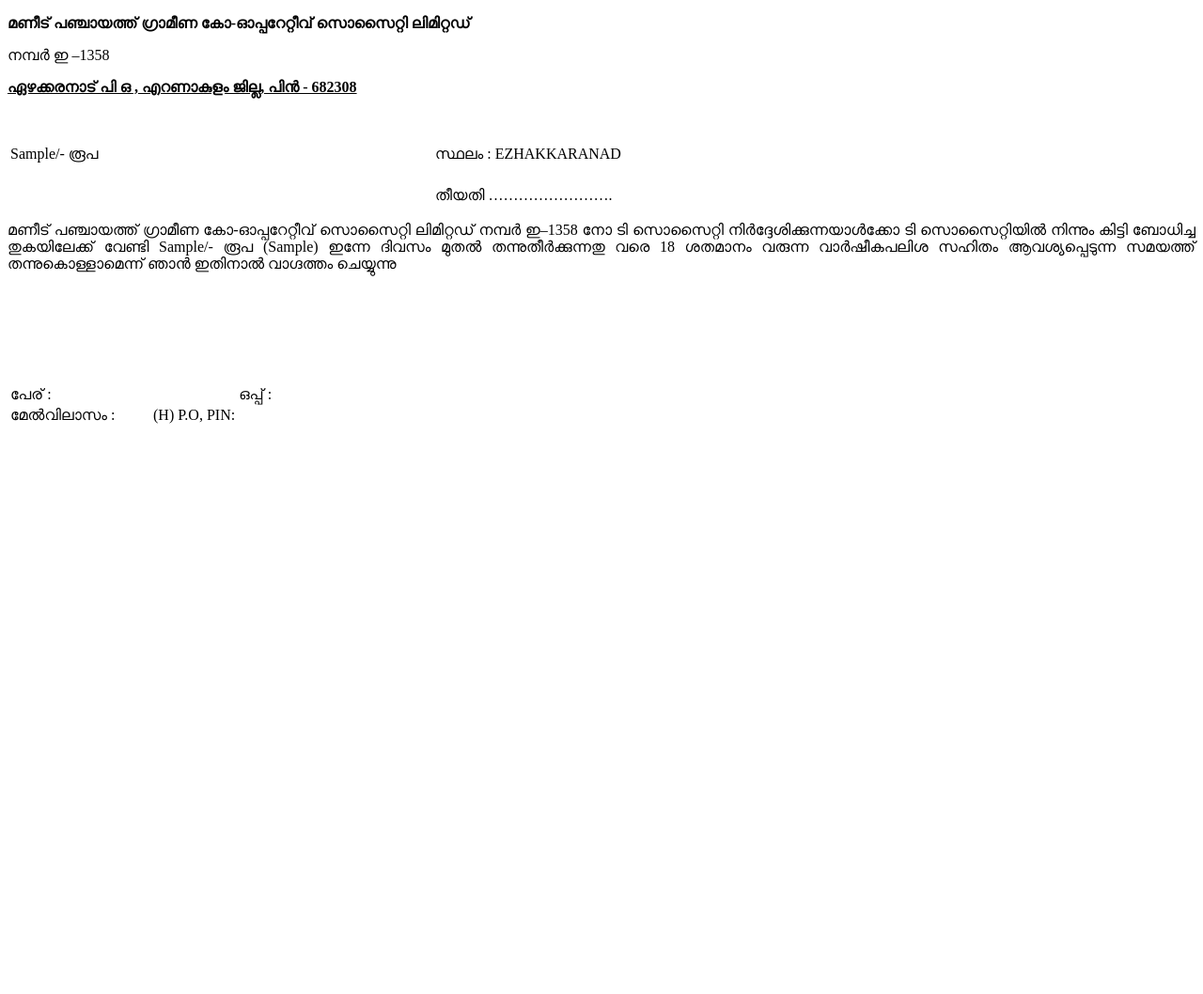
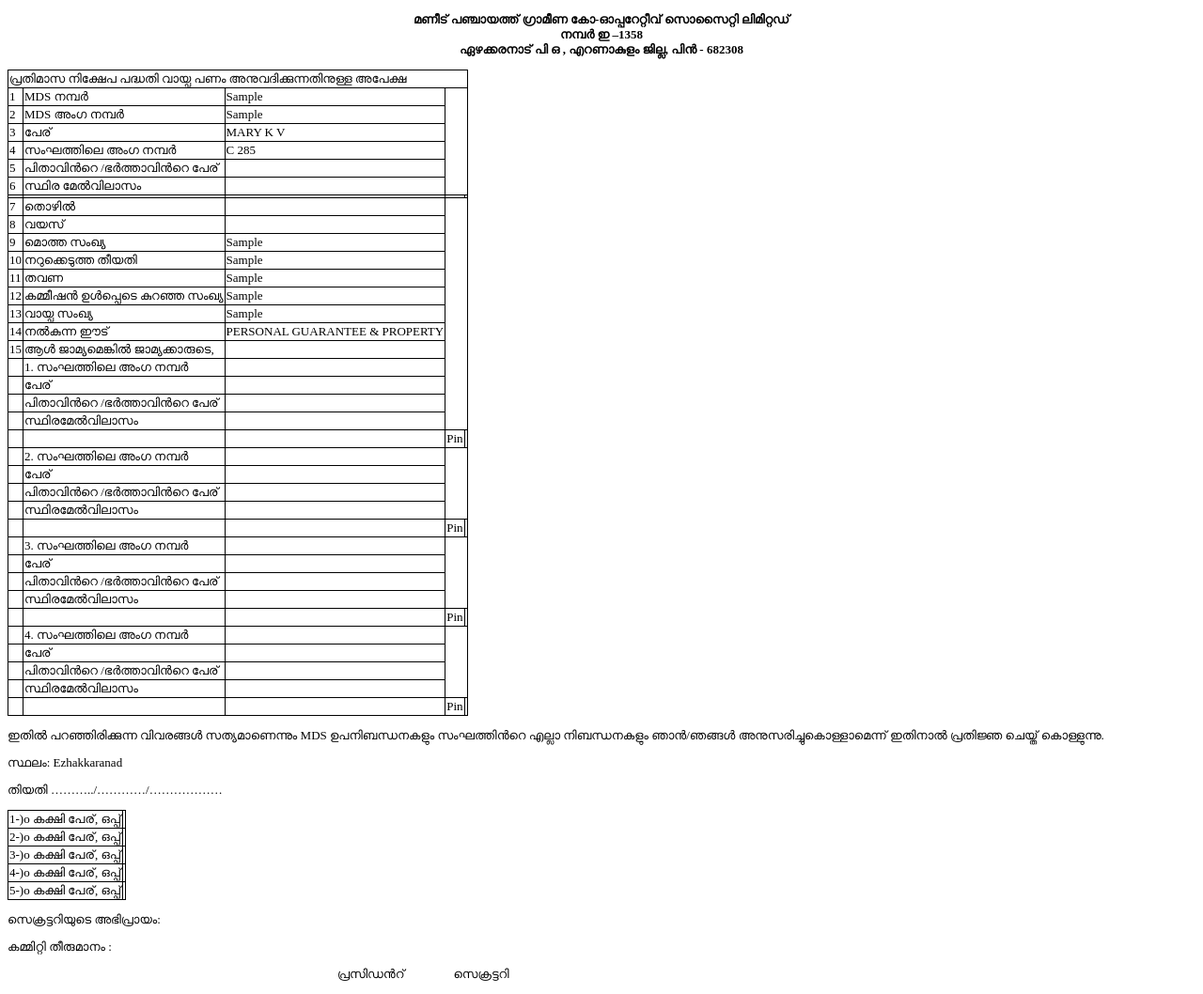
Before and after one commit to benjosephcheruvaippil/ManeedSocietyApp, a Django app: template loanapp/templates/chitty-application.html in a window 1280 px wide. Shown: the whole page at 94% size. Before the commit the page ends 451 px from the top, so only its background shows below. Run offline with Django 4.2, Linux system fonts and the light colour scheme; the template is opened without the code that fills it: most values are stand-ins (such as "Sample title", 1, 10 or a date in 2020).

Commit message:
application form - in progress

```diff
--- a/loanapp/templates/chitty-application.html
+++ b/loanapp/templates/chitty-application.html
@@ -22,103 +22,251 @@
            clear: both;
            }
 
+           table, th, td {
+            border: 1px solid black;
+            border-collapse: collapse;
+            }
+
         </style>
      </head>
-     <body>
-         <!-- <div style="text-align: center;font-size: large;text-decoration: underline;">
-             <p>പ്രോമിസ്സറി നോട്ട്</p>
+     <body style="font-size:small ;">
+         <div style="text-align: center;">
+            <p style="font-weight: 600;">മണീട് പഞ്ചായത്ത് ഗ്രാമീണ കോ-ഓപ്പറേറ്റീവ് സൊസൈറ്റി ലിമിറ്റഡ് <br> നമ്പർ ഇ –1358 <br> ഏഴക്കരനാട്‌ പി ഒ , എറണാകുളം  ജില്ല, പിൻ -  682308</p>
+         </div>
+         <!-- <div>
+             <p>&nbsp;</p>
          </div> -->
         <div>
-            <p style="font-weight: 600;">മണീട് പഞ്ചായത്ത് ഗ്രാമീണ കോ-ഓപ്പറേറ്റീവ് സൊസൈറ്റി ലിമിറ്റഡ്</p>
-                <p>നമ്പർ ഇ –1358</p>
-                <p style="font-weight: 600;text-decoration: underline;">ഏഴക്കരനാട്‌ പി ഒ , എറണാകുളം  ജില്ല, പിൻ -  682308</p>
-         </div>
-         <div>
-             <p>&nbsp;</p>
-         </div>
-         <div style="font-size: medium;">
             <table>
                 <tr>
-                    <td style="width: 450px;">{{txtbx10}}/- രൂപ</td>
-                    <td>സ്ഥലം 	: EZHAKKARANAD</td>
+                    <td colspan="5">പ്രതിമാസ നിക്ഷേപ പദ്ധതി വായ്പ പണം അനുവദിക്കുന്നതിനുള്ള അപേക്ഷ</td>
                 </tr>
                 <tr>
-                    <td>&nbsp;</td>
+                    <td>1</td>
+                    <td>MDS നമ്പർ</td>
+                    <td>{{txtbx1}}</td>
+                </tr>
+                <tr>
+                    <td>2</td>
+                    <td>MDS അംഗ നമ്പർ</td>
+                    <td>{{txtbx5}}</td>
+                </tr>
+                <tr>
+                    <td>3</td>
+                    <td>പേര്</td>
+                    <td>MARY K V</td>
+                </tr>
+                <tr>
+                    <td>4</td>
+                    <td>സംഘത്തിലെ	അംഗ നമ്പർ</td>
+                    <td>C 285</td>
+                </tr>
+                <tr>
+                    <td>5</td>
+                    <td>പിതാവിൻറെ /ഭർത്താവിൻറെ പേര് </td>
+                    <td></td>
+                </tr>
+                <tr>
+                    <td>6</td>
+                    <td>സ്ഥിര മേൽവിലാസം</td>
+                    <td></td>
                 </tr>
                 <tr>
                     <td></td>
-                    <td>തീയതി …………………….</td>
+                    <td></td>
+                    <td></td>
+                    <td></td>
+                    <td></td>
+                </tr>
+                <tr>
+                    <td>7</td>
+                    <td>തൊഴിൽ</td>
+                    <td></td>
+                </tr>
+                <tr>
+                    <td>8</td>
+                    <td>വയസ്</td>
+                    <td></td>
+                </tr>
+                <tr>
+                    <td>9</td>
+                    <td>മൊത്ത സംഖ്യ</td>
+                    <td>{{txtbx8}}</td>
+                </tr>
+                <tr>
+                    <td>10</td>
+                    <td>നറുക്കെടുത്ത തീയതി</td>
+                    <td>{{txtbx7}}</td>
+                </tr>
+                <tr>
+                    <td>11</td>
+                    <td>തവണ</td>
+                    <td>{{txtbx6}}</td>
+                </tr>
+                <tr>
+                    <td>12</td>
+                    <td>കമ്മീഷൻ ഉൾപ്പെടെ കുറഞ്ഞ സംഖ്യ</td>
+                    <td>{{txtbx9}}</td>
+                </tr>
+                <tr>
+                    <td>13</td>
+                    <td>വായ്പ  സംഖ്യ</td>
+                    <td>{{txtbx10}}</td>
+                </tr>
+                <tr>
+                    <td>14</td>
+                    <td>നൽകുന്ന ഈട്</td>
+                    <td>PERSONAL GUARANTEE & PROPERTY</td>
+                </tr>
+                <tr>
+                    <td>15</td>
+                    <td>ആൾ ജാമ്യമെങ്കിൽ ജാമ്യക്കാരുടെ,</td>
+                    <td></td>
+                </tr>
+                <tr>
+                    <td></td>
+                    <td>1.	സംഘത്തിലെ അംഗ നമ്പർ</td>
+                    <td></td>
+                </tr>
+                <tr>
+                    <td></td>
+                    <td>പേര്</td>
+                    <td></td>
+                </tr>
+                <tr>
+                    <td></td>
+                    <td>പിതാവിൻറെ /ഭർത്താവിൻറെ പേര്</td>
+                    <td></td>
+                </tr>
+                <tr>
+                    <td></td>
+                    <td>സ്ഥിരമേൽവിലാസം</td>
+                    <td></td>
+                </tr>
+                <tr>
+                    <td></td>
+                    <td></td>
+                    <td></td>
+                    <td>Pin</td>
+                    <td></td>
+                </tr>
+                <tr>
+                    <td></td>
+                    <td>2.	സംഘത്തിലെ അംഗ നമ്പർ</td>
+                    <td></td>
+                </tr>
+                <tr>
+                    <td></td>
+                    <td>പേര്</td>
+                    <td></td>
+                </tr>
+                <tr>
+                    <td></td>
+                    <td>പിതാവിൻറെ /ഭർത്താവിൻറെ പേര്</td>
+                    <td></td>
+                </tr>
+                <tr>
+                    <td></td>
+                    <td>സ്ഥിരമേൽവിലാസം</td>
+                    <td></td>
+                </tr>
+                <tr>
+                    <td></td>
+                    <td></td>
+                    <td></td>
+                    <td>Pin</td>
+                    <td></td>
+                </tr>
+                <tr>
+                    <td></td>
+                    <td>3.	സംഘത്തിലെ അംഗ നമ്പർ</td>
+                    <td></td>
+                </tr>
+                <tr>
+                    <td></td>
+                    <td>പേര്</td>
+                    <td></td>
+                </tr>
+                <tr>
+                    <td></td>
+                    <td>പിതാവിൻറെ /ഭർത്താവിൻറെ പേര്</td>
+                    <td></td>
+                </tr>
+                <tr>
+                    <td></td>
+                    <td>സ്ഥിരമേൽവിലാസം</td>
+                    <td></td>
+                </tr>
+                <tr>
+                    <td></td>
+                    <td></td>
+                    <td></td>
+                    <td>Pin</td>
+                    <td></td>
+                </tr>
+                <tr>
+                    <td></td>
+                    <td>4.	സംഘത്തിലെ അംഗ നമ്പർ</td>
+                    <td></td>
+                </tr>
+                <tr>
+                    <td></td>
+                    <td>പേര്</td>
+                    <td></td>
+                </tr>
+                <tr>
+                    <td></td>
+                    <td>പിതാവിൻറെ /ഭർത്താവിൻറെ പേര്</td>
+                    <td></td>
+                </tr>
+                <tr>
+                    <td></td>
+                    <td>സ്ഥിരമേൽവിലാസം</td>
+                    <td></td>
+                </tr>
+                <tr>
+                    <td></td>
+                    <td></td>
+                    <td></td>
+                    <td>Pin</td>
+                    <td></td>
                 </tr>
             </table>
-         </div>
-         <div style="text-align: justify;text-justify: inter-word; font-size: medium;">
-            <p>മണീട് പഞ്ചായത്ത് ഗ്രാമീണ കോ-ഓപ്പറേറ്റീവ് സൊസൈറ്റി ലിമിറ്റഡ് നമ്പർ ഇ–1358 നോ ടി സൊസൈറ്റി നിർദ്ദേശിക്കുന്നയാൾക്കോ ടി സൊസൈറ്റിയിൽ നിന്നും കിട്ടി ബോധിച്ച തുകയിലേക്ക് വേണ്ടി {{txtbx10}}/- രൂപ ({{txtbx11}}) ഇന്നേ ദിവസം മുതൽ തന്നുതീർക്കുന്നതു വരെ 18 ശതമാനം വരുന്ന വാർഷീകപലിശ സഹിതം ആവശ്യപ്പെടുന്ന സമയത്ത് തന്നുകൊള്ളാമെന്ന് ഞാൻ ഇതിനാൽ വാഗ്ദത്തം ചെയ്യുന്നു</p>
-        </div>
-        <div>
-            <p>&nbsp;</p>
-            <p>&nbsp;</p>
-            <p>&nbsp;</p>
-        </div>
-        <div style="font-size: medium;">
+            <p>ഇതിൽ പറഞ്ഞിരിക്കുന്ന വിവരങ്ങൾ സത്യമാണെന്നും MDS ഉപനിബന്ധനകളും സംഘത്തിൻറെ എല്ലാ നിബന്ധനകളും ഞാൻ/ഞങ്ങൾ അനുസരിച്ചുകൊള്ളാമെന്ന് ഇതിനാൽ പ്രതിജ്ഞ ചെയ്ത് കൊള്ളുന്നു.</p>
+            <p>സ്ഥലം: Ezhakkaranad</p>
+            <p>തിയതി ………../…………/………………</p>
             <table>
                 <tr>
-                   <td style="width: 150px;">പേര് :</td>
-                   <td><span id="spnPersonName"></span>&nbsp;&nbsp;<span id="spnPersonMemNum"></span></td>
-                   <td style="width: 200px;">ഒപ്പ് :</td>
+                    <td>1-)o  കക്ഷി  പേര്, ഒപ്പ്</td>
+                    <td></td>
                 </tr>
                 <tr>
-                   <td>മേൽവിലാസം :</td>
-                   <td><span id="spnHouseName"></span> (H) <span id="spnPost"></span> P.O, <span id="spnKara"></span> PIN: <span id="spnPin"></span></td>
+                    <td>2-)o  കക്ഷി  പേര്, ഒപ്പ്</td>
                     <td></td>
                 </tr>
+                <tr>
+                    <td>3-)o  കക്ഷി  പേര്, ഒപ്പ്</td>
+                    <td></td>
+                </tr>
+                <tr>
+                    <td>4-)o  കക്ഷി  പേര്, ഒപ്പ്</td>
+                    <td></td>
+                </tr>
+                <tr>
+                    <td>5-)o  കക്ഷി  പേര്, ഒപ്പ്</td>
+                    <td></td>
+                </tr>
+            </table>
+            <p>സെക്രട്ടറിയുടെ അഭിപ്രായം:</p>
+            <p>കമ്മിറ്റി തീരുമാനം : </p>
 
-           </table>
+            <p>&emsp;&emsp;&emsp;&emsp;&emsp;&emsp;&emsp;&emsp;&emsp;&emsp;&emsp;&emsp;&emsp;&emsp;&emsp;&emsp;&emsp;&emsp;&emsp;&emsp;&emsp;&emsp;&emsp;&emsp;&emsp;&emsp;&emsp;പ്രസിഡൻറ്&emsp;&emsp;&emsp;&emsp;സെക്രട്ടറി</p>
         </div>
      </body>
      <script>
         $(document).ready(function(){
 
-             var fromButton='{{fromButton}}'
-             if(fromButton=='person1'){
-                $("#spnPersonName").append('{{person_1_name}}');
-                $("#spnPersonMemNum").append('(');
-                $("#spnPersonMemNum").append('{{mem_num_1}}');
-                $("#spnPersonMemNum").append(')');
-                $("#spnHouseName").append('{{person_1_house}}');
-                $("#spnPost").append('{{person_1_post}}');
-                $("#spnKara").append('{{person_1_kara}}');
-                $("#spnPin").append('{{person_1_pin}}');
-             }
-             else if(fromButton=='person2'){
-                $("#spnPersonName").append('{{person_2_name}}');
-                $("#spnPersonMemNum").append('(');
-                $("#spnPersonMemNum").append('{{mem_num_2}}');
-                $("#spnPersonMemNum").append(')');
-                $("#spnHouseName").append('{{person_2_house}}');
-                $("#spnPost").append('{{person_2_post}}');
-                $("#spnKara").append('{{person_2_kara}}');
-                $("#spnPin").append('{{person_2_pin}}');
-             }
-             else if(fromButton=='person3'){
-                $("#spnPersonName").append('{{person_3_name}}');
-                $("#spnPersonMemNum").append('(');
-                $("#spnPersonMemNum").append('{{mem_num_3}}');
-                $("#spnPersonMemNum").append(')');
-                $("#spnHouseName").append('{{person_3_house}}');
-                $("#spnPost").append('{{person_3_post}}');
-                $("#spnKara").append('{{person_3_kara}}');
-                $("#spnPin").append('{{person_3_pin}}');
-             }
-             else if(fromButton=='person4'){
-                $("#spnPersonName").append('{{person_4_name}}');
-                $("#spnPersonMemNum").append('(');
-                $("#spnPersonMemNum").append('{{mem_num_4}}');
-                $("#spnPersonMemNum").append(')');
-                $("#spnHouseName").append('{{person_4_house}}');
-                $("#spnPost").append('{{person_4_post}}');
-                $("#spnKara").append('{{person_4_kara}}');
-                $("#spnPin").append('{{person_4_pin}}');
-             }
+
 
             window.print();
         });
--- a/loanapp/views2.py
+++ b/loanapp/views2.py
@@ -294,6 +294,8 @@ def RenderHTML(request):
 
     if 'bond' in request.POST:
         template=get_template("chitty-agreement.html")
+    elif 'application' in request.POST:
+        template=get_template("chitty-application.html")
     elif 'receipt' in request.POST:
         template=get_template("chitty-receipt.html")
     elif 'promisory_note_1' in request.POST:
```
Lines whose indentation alone changed are shown as unchanged.
